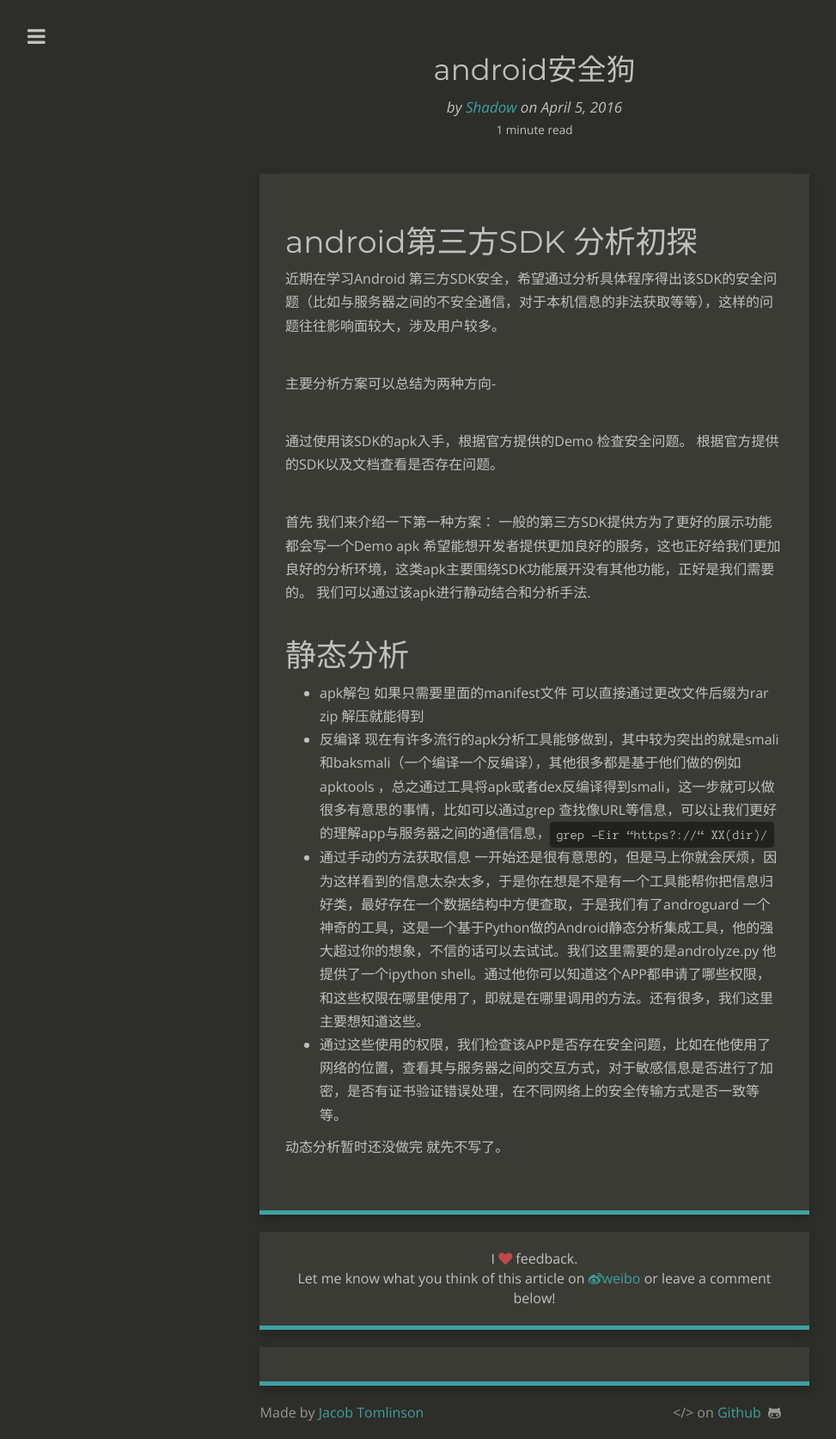
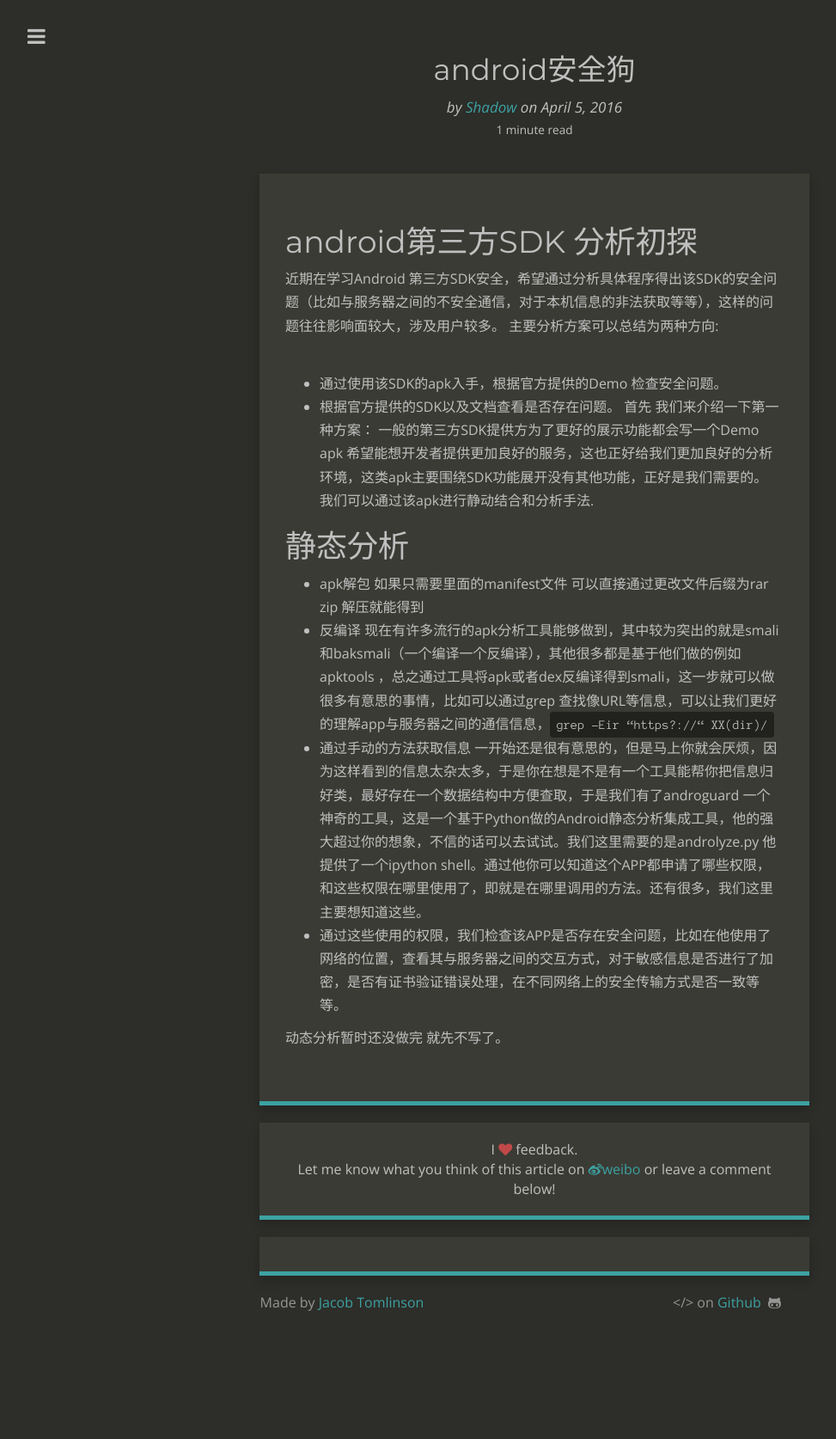
Before and after one commit to mumu-smile/shadow625.github.io, a Jekyll site: the page built from _posts/2016-4-5-android-sdksecurity.markdown, in a window 1280 px wide. Shown: the whole page at 86% size, without its empty margins (18-991 px from the left). Built offline with Jekyll 4.4.1, drawn with Linux system fonts in a browser that asks for light colours; nearby versions of some CDN libraries; comment, search, counter and statistics services are not loaded; after the commit the page ends 1547 px from its top, so only the background shows below that; part of the change alters nothing that is shown.

```diff
--- a/_posts/2016-4-5-android-sdksecurity.markdown
+++ b/_posts/2016-4-5-android-sdksecurity.markdown
@@ -11,16 +11,13 @@ date:   2016-4-5 12:12:12
 # android第三方SDK 分析初探
 
 近期在学习Android 第三方SDK安全，希望通过分析具体程序得出该SDK的安全问题（比如与服务器之间的不安全通信，对于本机信息的非法获取等等），这样的问题往往影响面较大，涉及用户较多。
-
-主要分析方案可以总结为两种方向-
-
-通过使用该SDK的apk入手，根据官方提供的Demo 检查安全问题。
-根据官方提供的SDK以及文档查看是否存在问题。
-
+主要分析方案可以总结为两种方向:
+* 通过使用该SDK的apk入手，根据官方提供的Demo 检查安全问题。
+* 根据官方提供的SDK以及文档查看是否存在问题。
 首先 我们来介绍一下第一种方案： 一般的第三方SDK提供方为了更好的展示功能都会写一个Demo apk 希望能想开发者提供更加良好的服务，这也正好给我们更加良好的分析环境，这类apk主要围绕SDK功能展开没有其他功能，正好是我们需要的。
 我们可以通过该apk进行静动结合和分析手法.
-## 静态分析
 
+##  静态分析
 * apk解包  如果只需要里面的manifest文件  可以直接通过更改文件后缀为rar zip 解压就能得到
 * 反编译  现在有许多流行的apk分析工具能够做到，其中较为突出的就是smali和baksmali（一个编译一个反编译），其他很多都是基于他们做的例如apktools ，总之通过工具将apk或者dex反编译得到smali，这一步就可以做很多有意思的事情，比如可以通过grep 查找像URL等信息，可以让我们更好的理解app与服务器之间的通信信息，`grep -Eir “https?://“ XX(dir)/`
 * 通过手动的方法获取信息 一开始还是很有意思的，但是马上你就会厌烦，因为这样看到的信息太杂太多，于是你在想是不是有一个工具能帮你把信息归好类，最好存在一个数据结构中方便查取，于是我们有了androguard  一个神奇的工具，这是一个基于Python做的Android静态分析集成工具，他的强大超过你的想象，不信的话可以去试试。我们这里需要的是androlyze.py 他提供了一个ipython shell。通过他你可以知道这个APP都申请了哪些权限，和这些权限在哪里使用了，即就是在哪里调用的方法。还有很多，我们这里主要想知道这些。
```
